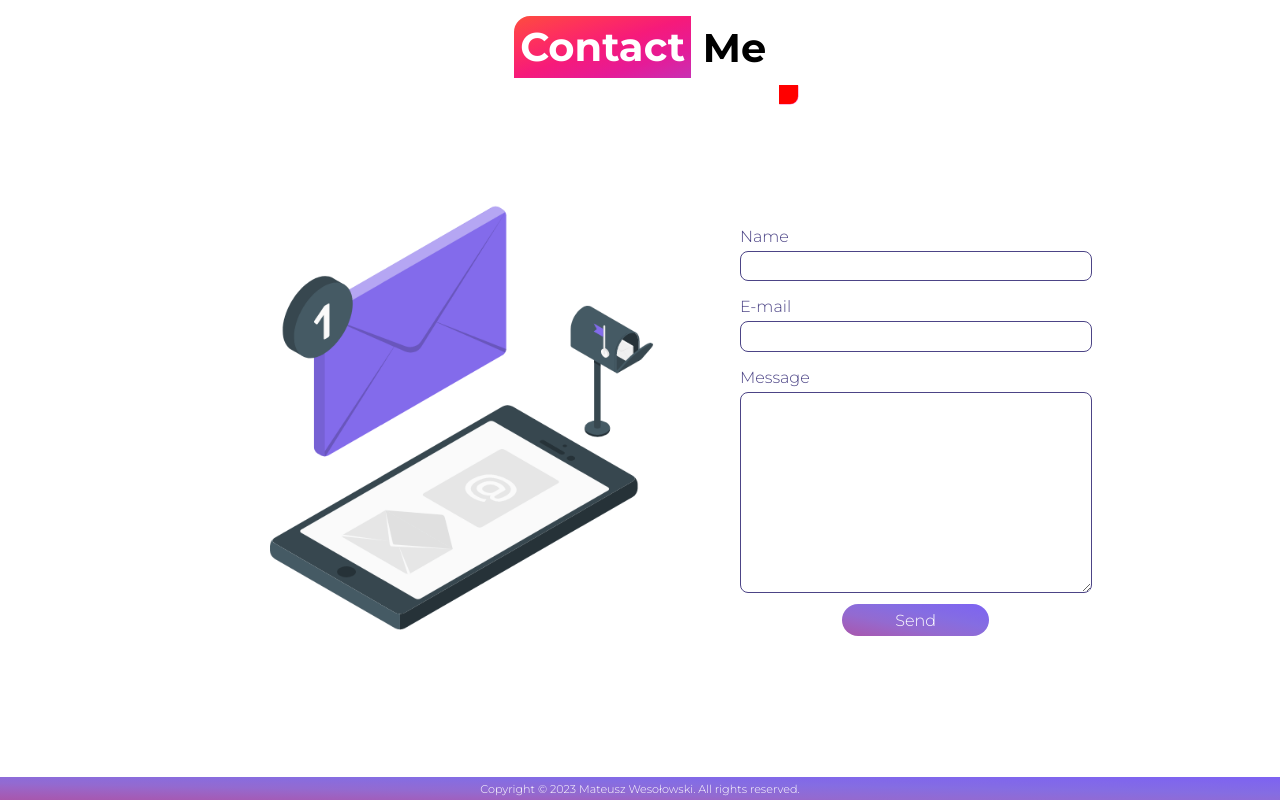
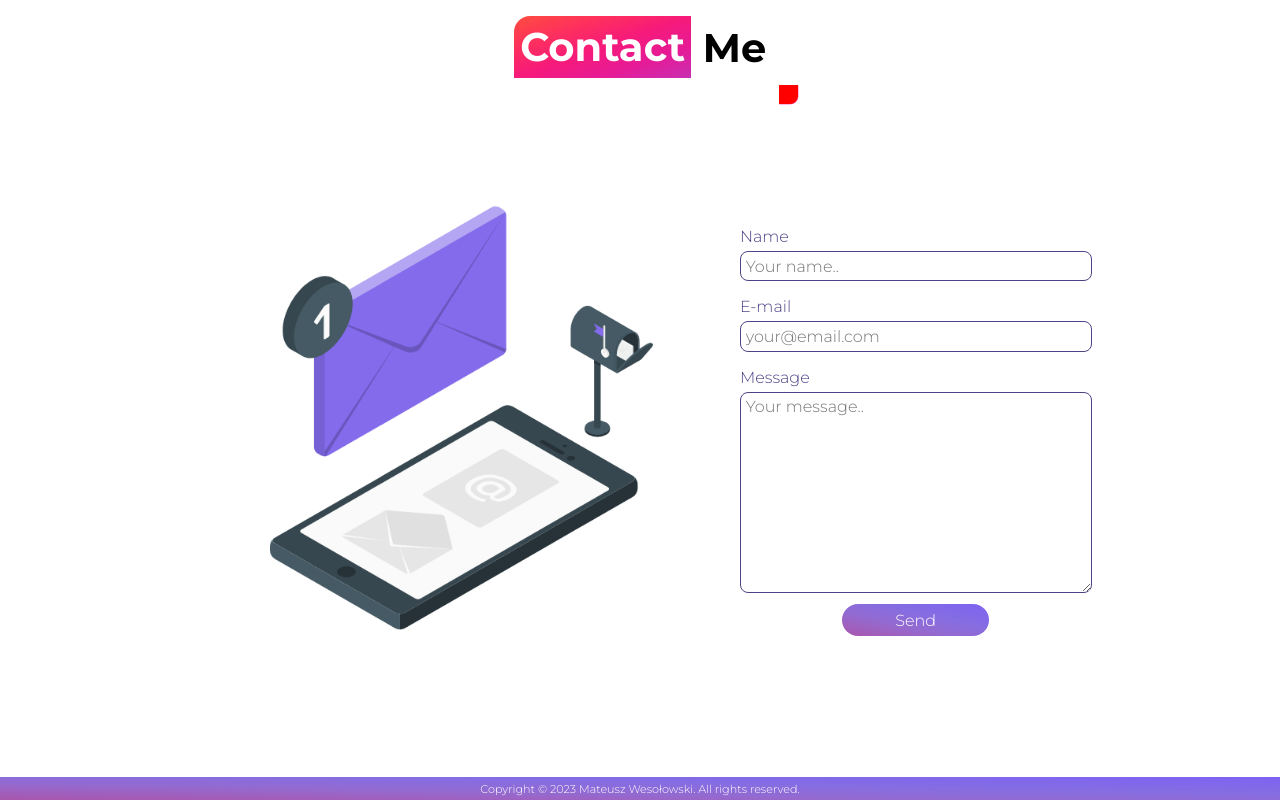
Before and after one commit to MateuszWesolowsky/Portfolio, a plain HTML site: page index.html in a window 1280 px wide. Shown: the part 3604-4404 px from the top of the page. Drawn offline with Linux system fonts and the light colour scheme.

Commit message:
add place holders

```diff
--- a/index.html
+++ b/index.html
@@ -198,15 +198,15 @@
                     <input type="hidden" name="_next" value="https://yourdomain.co/thanks.html">
                     <div class="form-field">
                         <label for="name">Name</label>
-                        <input type="text" name="name" required>
+                        <input type="text" placeholder="Your name.." name="name" required>
                     </div>
                     <div class="form-field">
-                        <label for="">E-mail</label>
-                        <input type="email" name="email" required>
+                        <label for="email">E-mail</label>
+                        <input type="email" name="email" required placeholder="your@email.com">
                     </div>
                     <div class="form-field">
                         <label for="message">Message</label>
-                        <textarea name="message" cols="30" rows="10"></textarea>
+                        <textarea name="message" placeholder="Your message.." cols="30" rows="10"></textarea>
                     </div>
                     <button class="submit-btn" type="submit">Send</button>
                 </form>
```
